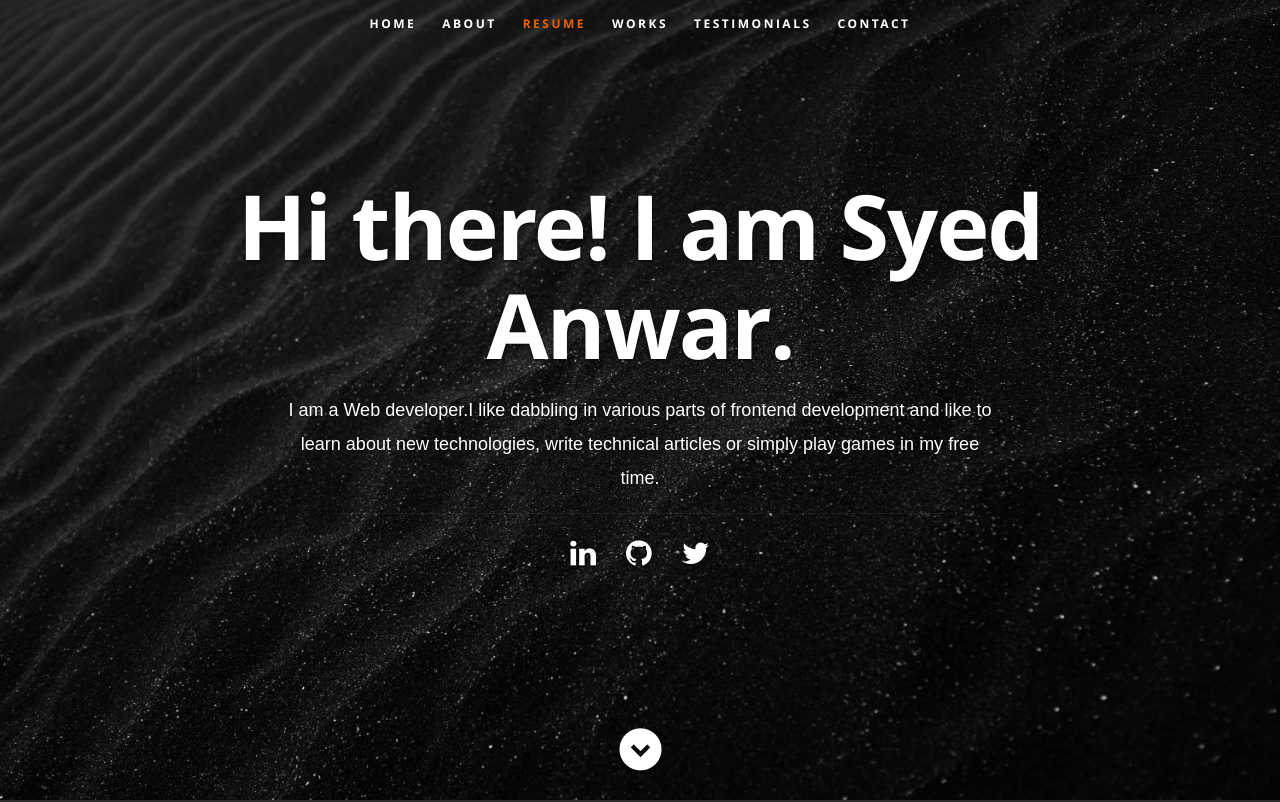
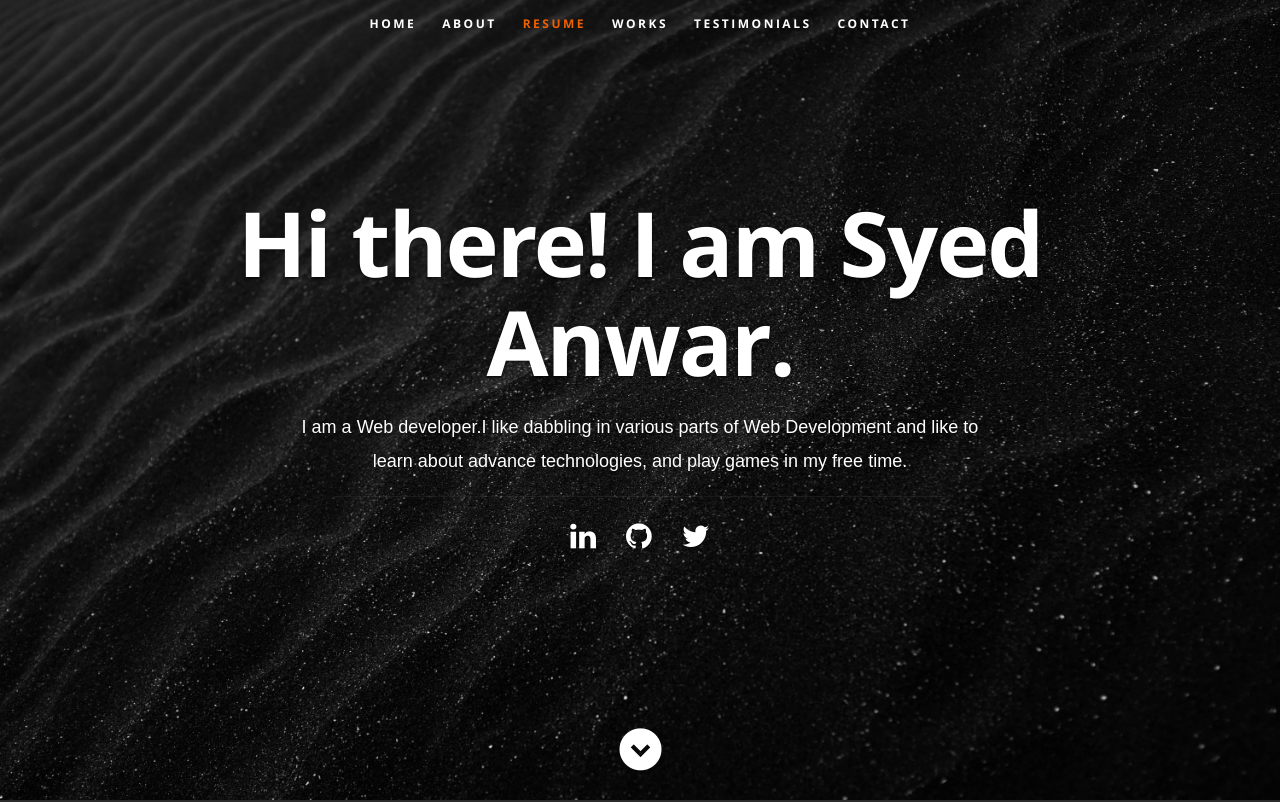
Before and after one commit to anwarkhan0/portfolio, a React (Create React App) app: page / in a window 1280 px wide. Shown: the top 802 px of the page. Built offline with nearby package versions, Linux system fonts and the light colour scheme.

Commit message:
description changd

```diff
--- a/src/resumeData.js
+++ b/src/resumeData.js
@@ -8,7 +8,7 @@ let resumeData = {
   email: "ianwarsyed@gmail.com",
   whatsapp: "+923409096374",
   roleDescription:
-    "I like dabbling in various parts of frontend development and like to learn about new technologies, write technical articles or simply play games in my free time.",
+    "I like dabbling in various parts of Web Development and like to learn about advance technologies, and play games in my free time.",
 
   aboutme:
     "Greetings! I am Syed Anwar, a proficient full-stack web developer with extensive expertise in JavaScript, ReactJS, and Node/ExpressJS. Moreover, I'm passionate about building softwares and functional web applications. I take pride in developing scalable and efficient code that adheres to industry standards and best practices. Besides my tech pursuits, I enjoy playing sports and believe in maintaining a healthy body and mind. I'm eager to work on challenging projects and collaborate with talented individuals. Let's connect!",
```
